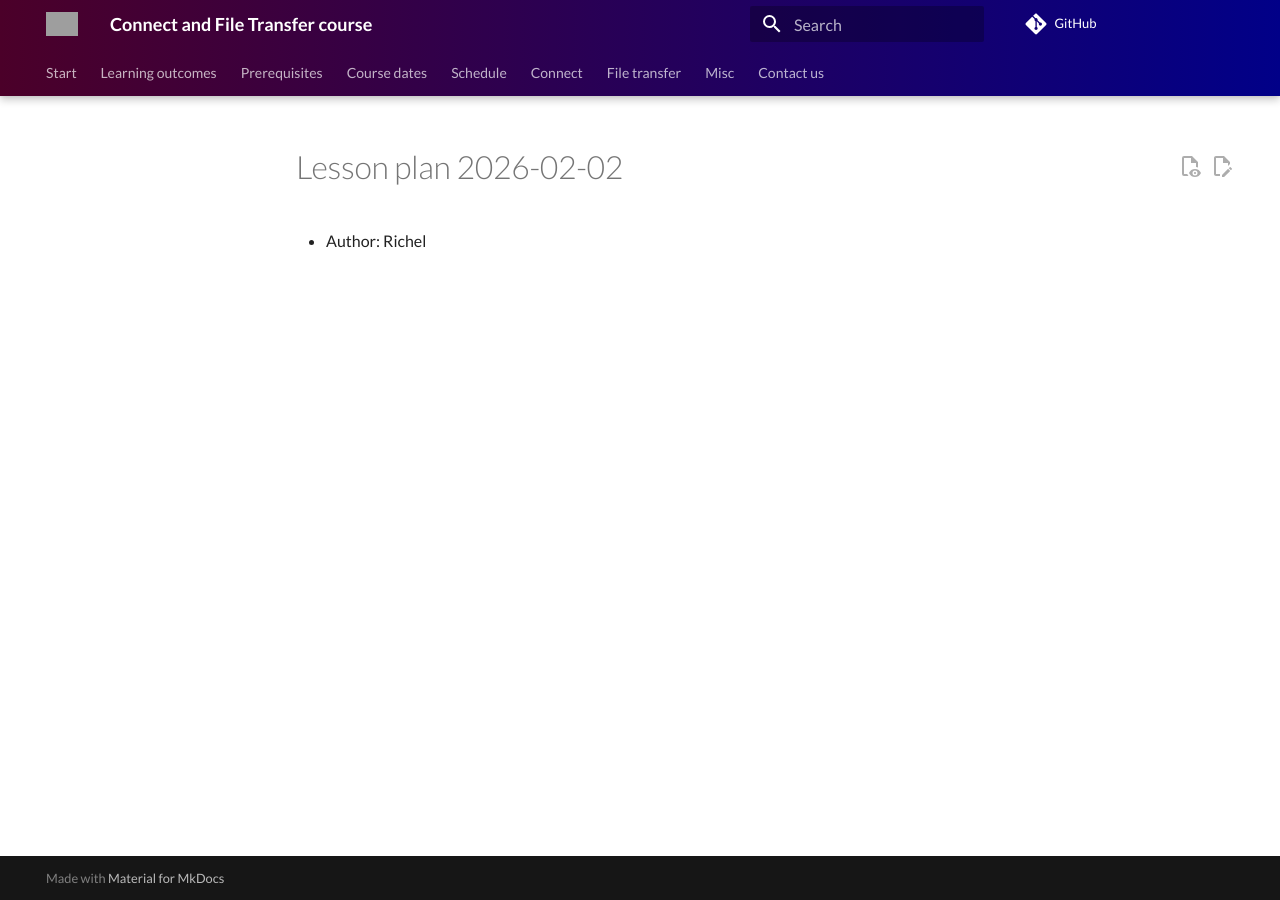
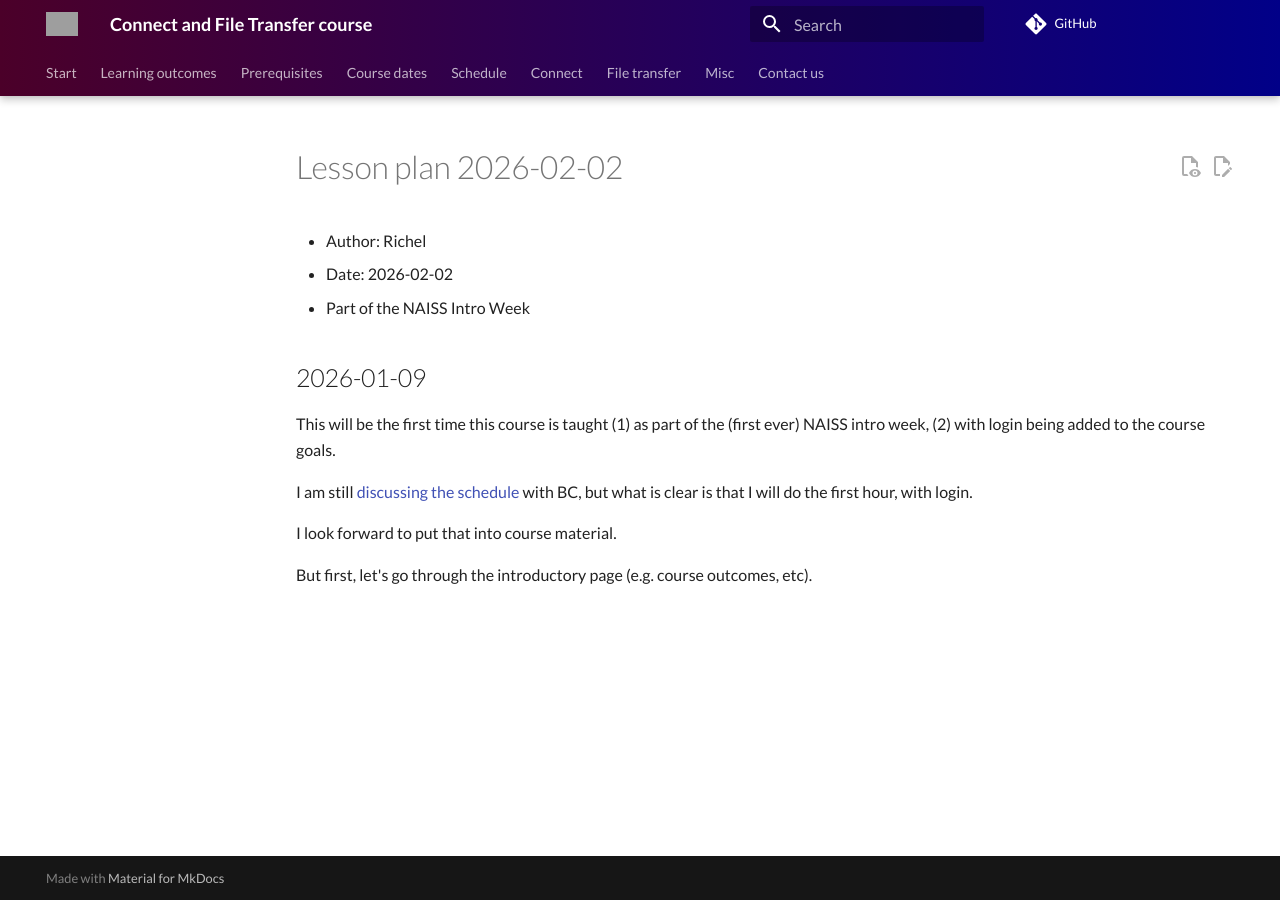
Before and after one commit to UPPMAX/naiss_file_transfer_course, an MkDocs documentation site: the page built from docs/lesson_plans/20260202/README.md, in a window 1280 px wide. Built offline with MkDocs 1.6.1 and Material for MkDocs 9.7.7, drawn with Linux system fonts in a browser that asks for light colours; comment, search, counter and statistics services are not loaded; grey boxes are pictures that could not be loaded.

```diff
--- a/docs/lesson_plans/20260202/README.md
+++ b/docs/lesson_plans/20260202/README.md
@@ -1,3 +1,19 @@
 # Lesson plan 2026-02-02
 
 - Author: Richel
+- Date: 2026-02-02
+- Part of the NAISS Intro Week
+
+## 2026-01-09
+
+This will be the first time this course is taught (1) as part of
+the (first ever) NAISS intro week, (2) with login being added to the
+course goals.
+
+I am still
+[discussing the schedule](https://github.com/UPPMAX/naiss_file_transfer_course/issues/74)
+with BC, but what is clear is that I will do the first hour, with login.
+
+I look forward to put that into course material.
+
+But first, let's go through the introductory page (e.g. course outcomes, etc).
```
Also changed, not shown: docs/index.md (+5 -2 lines).
